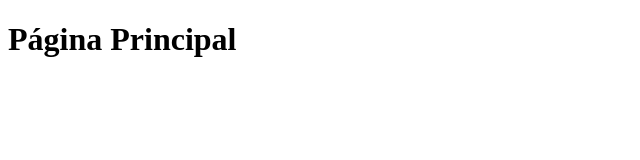
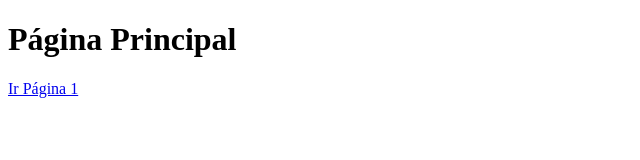
Before and after one commit to CesarHC/rep_example, a plain HTML site: page index.html in a window 1280 px wide. Shown: the full height of the page, 0-640 px from the left. Drawn offline with Linux system fonts and the light colour scheme.

Commit message:
Update index.html

```diff
--- a/index.html
+++ b/index.html
@@ -8,5 +8,6 @@
 </head>
 <body>
     <h1>Página Principal</h1>
+    <a href="pagina1.html">Ir Página 1</a>
 </body>
 </html>
```
